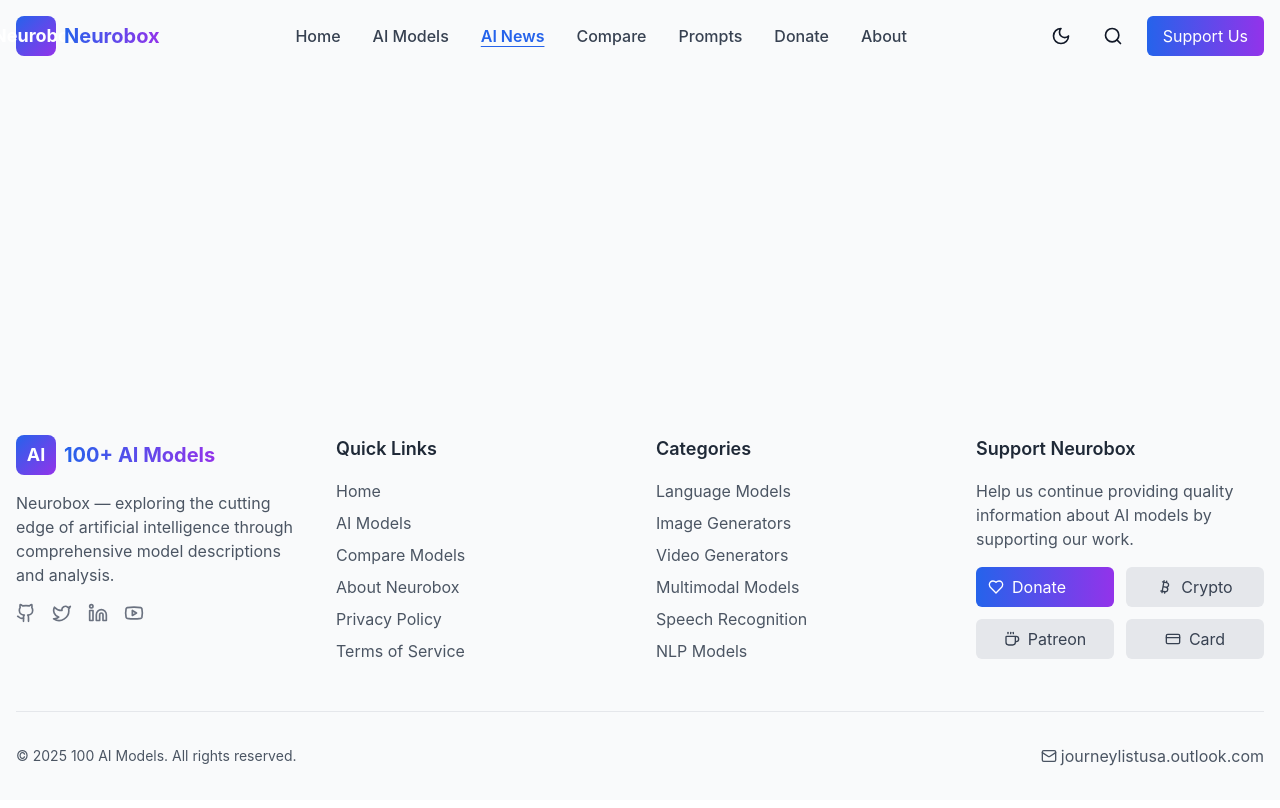
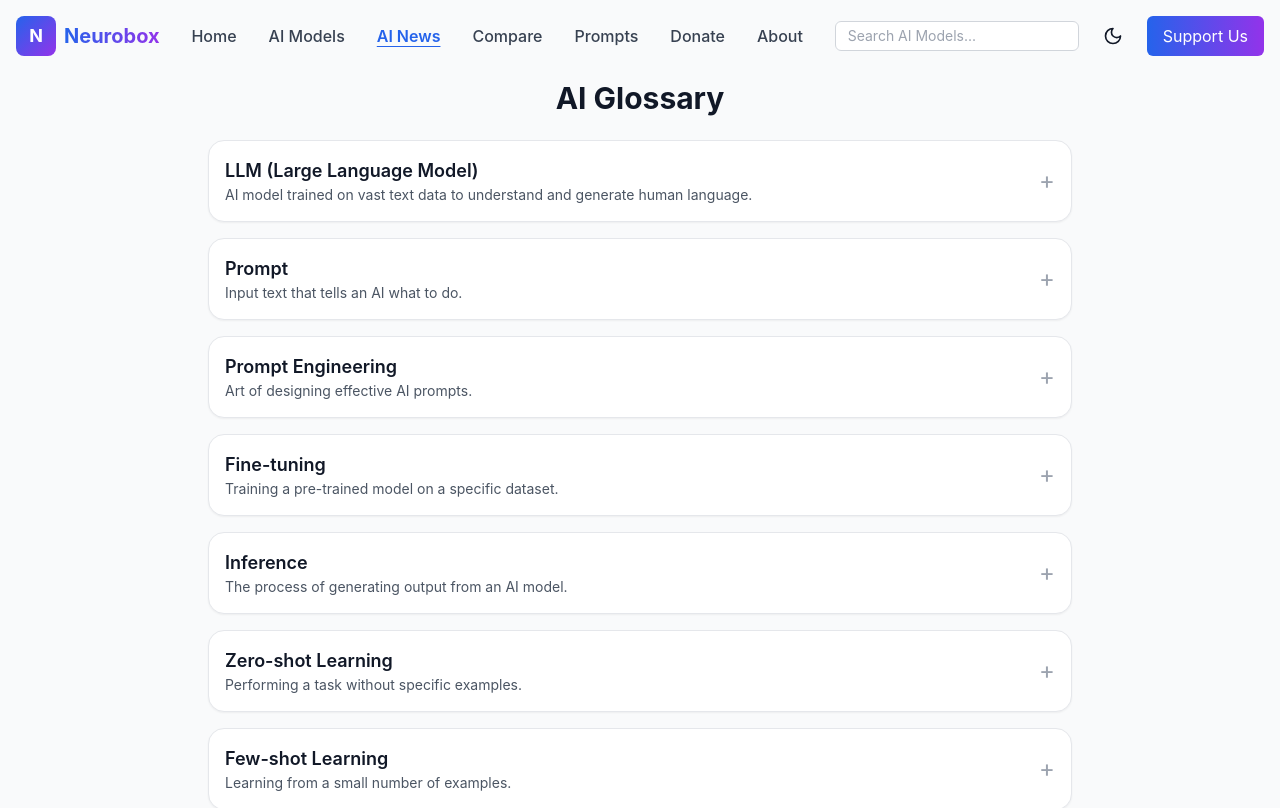
Before and after one commit to Rainur84/project100ai, a React (Vite) app: page /glossary in a window 1280 px wide. Shown: the top 808 px of the page. Built offline with nearby package versions, Linux system fonts and the light colour scheme.

Commit message:
Обновление: [опиши кратко, что изменено]

```diff
--- a/src/App.tsx
+++ b/src/App.tsx
@@ -17,7 +17,8 @@ import SearchPage from './pages/SearchPage';
 import PrivacyPage from './pages/PrivacyPage';
 import TermsPage from './pages/TermsPage';
 import PromptsPage from './pages/PromptsPage';
-import NewsPage from './pages/NewsPage'; // ✅ добавлен импорт страницы новостей
+import NewsPage from './pages/NewsPage';
+import GlossaryPage from './pages/GlossaryPage'; // ✅ импорт Glossary
 
 function App() {
   return (
@@ -34,7 +35,8 @@ function App() {
                 <Route path="/model/:id" element={<ModelDetailPage />} />
                 <Route path="/compare" element={<ComparePage />} />
                 <Route path="/prompts" element={<PromptsPage />} />
-                <Route path="/news" element={<NewsPage />} /> {/* ✅ добавлен маршрут новостей */}
+                <Route path="/news" element={<NewsPage />} />
+                <Route path="/glossary" element={<GlossaryPage />} /> {/* ✅ маршрут Glossary */}
                 <Route path="/donate" element={<DonatePage />} />
                 <Route path="/about" element={<AboutPage />} />
                 <Route path="/search" element={<SearchPage />} />
@@ -50,4 +52,4 @@ function App() {
   );
 }
 
-export default App;;
+export default App;
--- a/src/components/Header.tsx
+++ b/src/components/Header.tsx
@@ -1,11 +1,16 @@
-import React, { useState, useEffect } from 'react';
-import { Link } from 'react-router-dom';
-import { Menu, X, Sun, Moon, Search } from 'lucide-react';
+import React, { useState, useEffect, useRef } from 'react';
+import { Link, useNavigate } from 'react-router-dom';
+import { Menu, X, Sun, Moon } from 'lucide-react';
 import { useTheme } from '../context/ThemeContext';
+import { aiModels } from '../data/aiModels';
 
 const Header: React.FC = () => {
   const [isMenuOpen, setIsMenuOpen] = useState(false);
   const [isScrolled, setIsScrolled] = useState(false);
+  const [searchTerm, setSearchTerm] = useState('');
+  const [showResults, setShowResults] = useState(false);
+  const searchRef = useRef<HTMLDivElement>(null);
+  const navigate = useNavigate();
   const { theme, toggleTheme } = useTheme();
 
   useEffect(() => {
@@ -13,53 +18,87 @@ const Header: React.FC = () => {
       setIsScrolled(window.scrollY > 10);
     };
 
+    const handleClickOutside = (e: MouseEvent) => {
+      if (searchRef.current && !searchRef.current.contains(e.target as Node)) {
+        setShowResults(false);
+      }
+    };
+
     window.addEventListener('scroll', handleScroll);
-    return () => window.removeEventListener('scroll', handleScroll);
+    document.addEventListener('mousedown', handleClickOutside);
+    return () => {
+      window.removeEventListener('scroll', handleScroll);
+      document.removeEventListener('mousedown', handleClickOutside);
+    };
   }, []);
+
+  const filteredModels = aiModels.filter((model) =>
+    model.name.toLowerCase().includes(searchTerm.toLowerCase())
+  );
+
+  const highlightMatch = (name: string) => {
+    const regex = new RegExp(`(${searchTerm})`, 'gi');
+    return name.replace(regex, '<mark class="bg-yellow-200 dark:bg-yellow-600 rounded px-1">$1</mark>');
+  };
+
+  const handleSelectModel = (slug: string) => {
+    setSearchTerm('');
+    setShowResults(false);
+    navigate(`/models/${slug}`);
+  };
 
   return (
     <header className={`fixed w-full z-50 transition-all duration-300 ${
-      isScrolled
-        ? 'bg-white dark:bg-gray-900 shadow-md py-2'
-        : 'bg-transparent py-4'
+      isScrolled ? 'bg-white dark:bg-gray-900 shadow-md py-2' : 'bg-transparent py-4'
     }`}>
       <div className="container mx-auto px-4 flex justify-between items-center">
         <Link to="/" className="flex items-center space-x-2">
           <div className="w-10 h-10 bg-gradient-to-br from-blue-600 to-purple-600 rounded-lg flex items-center justify-center">
-            <span className="text-white font-bold text-lg">Neurobox</span>
+            <span className="text-white font-bold text-lg">N</span>
           </div>
           <span className="text-xl font-bold bg-clip-text text-transparent bg-gradient-to-r from-blue-600 to-purple-600">
             Neurobox
           </span>
         </Link>
 
-        {/* Desktop Navigation */}
         <nav className="hidden md:flex items-center space-x-8">
-          <Link to="/" className="text-gray-700 dark:text-gray-200 hover:text-blue-600 dark:hover:text-blue-400 font-medium">
-            Home
-          </Link>
-          <Link to="/models" className="text-gray-700 dark:text-gray-200 hover:text-blue-600 dark:hover:text-blue-400 font-medium">
-            AI Models
-          </Link>
-          <Link to="/news" className="text-blue-600 dark:text-blue-400 font-semibold underline underline-offset-4">
-            AI News
-          </Link>
-          <Link to="/compare" className="text-gray-700 dark:text-gray-200 hover:text-blue-600 dark:hover:text-blue-400 font-medium">
-            Compare
-          </Link>
-          <Link to="/prompts" className="text-gray-700 dark:text-gray-200 hover:text-blue-600 dark:hover:text-blue-400 font-medium">
-            Prompts
-          </Link>
-          <Link to="/donate" className="text-gray-700 dark:text-gray-200 hover:text-blue-600 dark:hover:text-blue-400 font-medium">
-            Donate
-          </Link>
-          <Link to="/about" className="text-gray-700 dark:text-gray-200 hover:text-blue-600 dark:hover:text-blue-400 font-medium">
-            About
-          </Link>
+          <Link to="/" className="text-gray-700 dark:text-gray-200 hover:text-blue-600 dark:hover:text-blue-400 font-medium">Home</Link>
+          <Link to="/models" className="text-gray-700 dark:text-gray-200 hover:text-blue-600 dark:hover:text-blue-400 font-medium">AI Models</Link>
+          <Link to="/news" className="text-blue-600 dark:text-blue-400 font-semibold underline underline-offset-4">AI News</Link>
+          <Link to="/compare" className="text-gray-700 dark:text-gray-200 hover:text-blue-600 dark:hover:text-blue-400 font-medium">Compare</Link>
+          <Link to="/prompts" className="text-gray-700 dark:text-gray-200 hover:text-blue-600 dark:hover:text-blue-400 font-medium">Prompts</Link>
+          <Link to="/donate" className="text-gray-700 dark:text-gray-200 hover:text-blue-600 dark:hover:text-blue-400 font-medium">Donate</Link>
+          <Link to="/about" className="text-gray-700 dark:text-gray-200 hover:text-blue-600 dark:hover:text-blue-400 font-medium">About</Link>
         </nav>
 
-        {/* Actions */}
-        <div className="hidden md:flex items-center space-x-4">
+        <div className="hidden md:flex items-center space-x-4 relative" ref={searchRef}>
+          <input
+            type="text"
+            placeholder="Search AI Models..."
+            className="px-3 py-1 rounded-md border border-gray-300 dark:border-gray-700 bg-white dark:bg-gray-800 text-sm text-gray-800 dark:text-white focus:outline-none focus:ring-2 focus:ring-blue-500"
+            value={searchTerm}
+            onChange={(e) => {
+              setSearchTerm(e.target.value);
+              setShowResults(true);
+            }}
+            onFocus={() => setShowResults(true)}
+          />
+          {showResults && searchTerm && (
+            <div className="absolute top-10 left-0 w-72 bg-white dark:bg-gray-800 shadow-lg rounded-md z-50 max-h-80 overflow-y-auto border dark:border-gray-700">
+              {filteredModels.length > 0 ? (
+                filteredModels.map((model) => (
+                  <div
+                    key={model.slug}
+                    onClick={() => handleSelectModel(model.slug)}
+                    className="cursor-pointer px-4 py-2 hover:bg-gray-100 dark:hover:bg-gray-700"
+                    dangerouslySetInnerHTML={{ __html: highlightMatch(model.name) }}
+                  />
+                ))
+              ) : (
+                <div className="px-4 py-2 text-gray-500 dark:text-gray-400">No results</div>
+              )}
+            </div>
+          )}
           <button
             onClick={toggleTheme}
             className="p-2 rounded-full hover:bg-gray-100 dark:hover:bg-gray-800 transition-colors"
@@ -67,9 +106,6 @@ const Header: React.FC = () => {
           >
             {theme === 'light' ? <Moon size={20} /> : <Sun size={20} className="text-yellow-400" />}
           </button>
-          <Link to="/search" className="p-2 rounded-full hover:bg-gray-100 dark:hover:bg-gray-800 transition-colors">
-            <Search size={20} />
-          </Link>
           <Link
             to="/donate"
             className="px-4 py-2 bg-gradient-to-r from-blue-600 to-purple-600 text-white rounded-md hover:opacity-90 transition-opacity"
@@ -78,7 +114,6 @@ const Header: React.FC = () => {
           </Link>
         </div>
 
-        {/* Mobile menu button */}
         <button
           className="md:hidden p-2"
           onClick={() => setIsMenuOpen(!isMenuOpen)}
@@ -88,44 +123,30 @@ const Header: React.FC = () => {
         </button>
       </div>
 
-      {/* Mobile menu */}
       {isMenuOpen && (
         <div className="md:hidden bg-white dark:bg-gray-900 shadow-lg">
           <div className="container mx-auto px-4 py-4">
             <nav className="flex flex-col space-y-4">
-              <Link to="/" onClick={() => setIsMenuOpen(false)} className="text-gray-700 dark:text-gray-200 hover:text-blue-600 dark:hover:text-blue-400 font-medium py-2">
-                Home
-              </Link>
-              <Link to="/models" onClick={() => setIsMenuOpen(false)} className="text-gray-700 dark:text-gray-200 hover:text-blue-600 dark:hover:text-blue-400 font-medium py-2">
-                AI Models
-              </Link>
-              <Link to="/news" onClick={() => setIsMenuOpen(false)} className="text-blue-600 dark:text-blue-400 font-semibold underline underline-offset-4 py-2">
-                AI News
-              </Link>
-              <Link to="/compare" onClick={() => setIsMenuOpen(false)} className="text-gray-700 dark:text-gray-200 hover:text-blue-600 dark:hover:text-blue-400 font-medium py-2">
-                Compare
-              </Link>
-              <Link to="/prompts" onClick={() => setIsMenuOpen(false)} className="text-gray-700 dark:text-gray-200 hover:text-blue-600 dark:hover:text-blue-400 font-medium py-2">
-                Prompts
-              </Link>
-              <Link to="/donate" onClick={() => setIsMenuOpen(false)} className="text-gray-700 dark:text-gray-200 hover:text-blue-600 dark:hover:text-blue-400 font-medium py-2">
-                Donate
-              </Link>
-              <Link to="/about" onClick={() => setIsMenuOpen(false)} className="text-gray-700 dark:text-gray-200 hover:text-blue-600 dark:hover:text-blue-400 font-medium py-2">
-                About
-              </Link>
+              {['/', '/models', '/news', '/compare', '/prompts', '/donate', '/about'].map((path, index) => (
+                <Link
+                  key={index}
+                  to={path}
+                  onClick={() => setIsMenuOpen(false)}
+                  className={`text-gray-700 dark:text-gray-200 hover:text-blue-600 dark:hover:text-blue-400 font-medium py-2 ${
+                    path === '/news' ? 'text-blue-600 dark:text-blue-400 font-semibold underline underline-offset-4' : ''
+                  }`}
+                >
+                  {path === '/' ? 'Home' : path.replace('/', '').replace('-', ' ').replace(/\b\w/g, l => l.toUpperCase())}
+                </Link>
+              ))}
               <div className="flex items-center justify-between pt-4 mt-4 border-t border-gray-200 dark:border-gray-700">
                 <button
                   onClick={toggleTheme}
-                  className="p-2 rounded-full hover:bg-gray-100 dark:hover:bg-gray-800 transition-colors"
+                  className="p-2 rounded-full hover:bg-gray-100 dark:hover:bg-gray-800 transition-colors flex items-center"
                 >
                   {theme === 'light' ? <Moon size={20} /> : <Sun size={20} className="text-yellow-400" />}
                   <span className="ml-2">{theme === 'light' ? 'Dark Mode' : 'Light Mode'}</span>
                 </button>
-                <Link to="/search" className="p-2 rounded-full hover:bg-gray-100 dark:hover:bg-gray-800 transition-colors">
-                  <Search size={20} />
-                  <span className="ml-2">Search</span>
-                </Link>
               </div>
             </nav>
           </div>
--- /dev/null
+++ b/src/pages/GlossaryPage.tsx
@@ -0,0 +1,175 @@
+import { useState } from 'react';
+
+type Term = {
+  term: string;
+  short: string;
+  full: string;
+};
+
+const terms: Term[] = [
+  {
+    term: 'LLM (Large Language Model)',
+    short: 'AI model trained on vast text data to understand and generate human language.',
+    full: 'LLMs are large-scale deep learning models (e.g., GPT-4, Claude) trained on massive datasets. They can perform tasks like writing, summarizing, answering questions, translating, and more. Based on transformer architecture.',
+  },
+  {
+    term: 'Prompt',
+    short: 'Input text that tells an AI what to do.',
+    full: 'A prompt is the instruction or context given to an AI model to generate a specific output. Crafting good prompts is essential for getting accurate or creative results.',
+  },
+  {
+    term: 'Prompt Engineering',
+    short: 'Art of designing effective AI prompts.',
+    full: 'Prompt engineering is the practice of writing and refining prompts to achieve optimal results from AI models. This includes using instructions, examples, or formatting to guide model behavior.',
+  },
+  {
+    term: 'Fine-tuning',
+    short: 'Training a pre-trained model on a specific dataset.',
+    full: 'Fine-tuning involves continuing the training of a pre-trained model using a domain-specific dataset to adapt it to particular tasks or industries.',
+  },
+  {
+    term: 'Inference',
+    short: 'The process of generating output from an AI model.',
+    full: 'Inference refers to the stage where a trained model is used to make predictions or generate outputs (e.g., text, images) from new input data.',
+  },
+  {
+    term: 'Zero-shot Learning',
+    short: 'Performing a task without specific examples.',
+    full: 'Zero-shot learning enables a model to handle new tasks without additional training examples, relying on general knowledge and instructions in the prompt.',
+  },
+  {
+    term: 'Few-shot Learning',
+    short: 'Learning from a small number of examples.',
+    full: 'Few-shot learning allows AI models to generalize from a few labeled examples provided within the prompt to complete tasks like classification, summarization, or generation.',
+  },
+  {
+    term: 'Embedding',
+    short: 'Vector representation of text or data.',
+    full: 'Embeddings convert words, sentences, or documents into high-dimensional vectors that capture semantic meaning. Used in search, clustering, recommendations, and more.',
+  },
+  {
+    term: 'Transformer',
+    short: 'A neural network architecture used in modern AI.',
+    full: 'The transformer architecture, introduced by Google in 2017, powers most LLMs. It uses self-attention to process and understand sequences, allowing parallelization and scalability.',
+  },
+  {
+    term: 'Token',
+    short: 'A chunk of text processed by an LLM.',
+    full: 'Tokens are pieces of text (words or subwords) used during model input/output. Models like GPT have token limits (e.g., 8k, 32k). One token is about ¾ of a word.',
+  },
+  {
+    term: 'Hallucination',
+    short: 'When AI outputs incorrect or made-up info.',
+    full: 'Hallucination refers to confident but factually incorrect outputs from an AI. It’s a known challenge with LLMs and can occur even with good prompts.',
+  },
+  {
+    term: 'RAG (Retrieval-Augmented Generation)',
+    short: 'Combining AI with external search or databases.',
+    full: 'RAG allows an AI model to access external data (e.g., via search or vector database) during generation. It improves accuracy by grounding responses in real-time data.',
+  },
+  {
+    term: 'Chain of Thought (CoT)',
+    short: 'Prompting method where the AI explains reasoning.',
+    full: 'Chain-of-Thought prompting guides the model to reason step-by-step, improving performance in math, logic, and complex decision-making tasks.',
+  },
+  {
+    term: 'Agent',
+    short: 'AI system that autonomously performs tasks.',
+    full: 'Agents use tools, memory, and decision-making to complete complex goals (e.g., research, coding). Examples include AutoGPT, BabyAGI, and LangChain agents.',
+  },
+  {
+    term: 'Context Window',
+    short: 'Amount of input/output tokens an LLM can handle.',
+    full: 'The context window limits how much data an LLM can "remember" at once. GPT-4 has versions with 8K or 32K token windows. Newer models like Claude 3 have >100K windows.',
+  },
+  {
+    term: 'Multimodal AI',
+    short: 'AI that understands multiple data types (text, image, etc).',
+    full: 'Multimodal models can process and generate text, images, audio, or video. DALL·E, Gemini, and Sora are examples. These systems can answer questions about images or describe videos.',
+  },
+  {
+    term: 'Overfitting',
+    short: 'Model learns training data too well, performs poorly on new data.',
+    full: 'Overfitting happens when a model memorizes the training data instead of generalizing. This leads to poor performance on unseen input.',
+  },
+  {
+    term: 'Underfitting',
+    short: 'Model is too simple to learn patterns in data.',
+    full: 'Underfitting occurs when the model fails to capture the underlying structure in the training data, resulting in poor performance both during training and inference.',
+  },
+  {
+    term: 'Training Data',
+    short: 'Data used to teach AI models.',
+    full: 'Training data consists of texts, images, or other information used to build AI models. The quality, diversity, and size of this data greatly affect model performance.',
+  },
+  {
+    term: 'Latent Space',
+    short: 'Abstract representation of features in a model.',
+    full: 'Latent space is the internal learned representation of data, allowing models to organize concepts (e.g., emotions, topics) in multi-dimensional space for reasoning and generation.',
+  },
+  {
+    term: 'Diffusion Model',
+    short: 'AI that generates images step-by-step.',
+    full: 'Diffusion models (like Stable Diffusion, Midjourney) start from random noise and iteratively denoise to generate realistic images guided by text prompts.',
+  },
+  {
+    term: 'Text-to-Image',
+    short: 'AI generating images from a text description.',
+    full: 'Text-to-image models take written prompts (e.g., "cat wearing sunglasses") and generate images using models like DALL·E, Midjourney, or Stable Diffusion.',
+  },
+  {
+    term: 'Text-to-Speech (TTS)',
+    short: 'AI voice generation from written text.',
+    full: 'TTS systems convert text into natural-sounding speech. They are used in voice assistants, audiobooks, and accessibility tools (e.g., ElevenLabs, PlayHT).',
+  },
+  {
+    term: 'Speech-to-Text (STT)',
+    short: 'Transcribing spoken audio to text.',
+    full: 'Speech-to-Text models convert human speech into written language. Popular examples include Whisper by OpenAI and Google’s STT APIs.',
+  },
+  {
+    term: 'API (Application Programming Interface)',
+    short: 'Interface for accessing AI model functionality.',
+    full: 'APIs allow developers to integrate AI features into apps by sending input and receiving output. OpenAI, Anthropic, and others provide APIs for chat, image generation, and more.',
+  },
+];
+
+export default function GlossaryPage() {
+  const [openIndex, setOpenIndex] = useState<number | null>(null);
+
+  const toggle = (index: number) => {
+    setOpenIndex(openIndex === index ? null : index);
+  };
+
+  return (
+    <div className="p-4 max-w-4xl mx-auto">
+      <h1 className="text-3xl font-bold text-center mb-6">AI Glossary</h1>
+      <div className="space-y-4">
+        {terms.map((item, index) => (
+          <div
+            key={index}
+            className="bg-white border border-gray-200 rounded-2xl shadow-sm overflow-hidden"
+          >
+            <button
+              onClick={() => toggle(index)}
+              className="w-full text-left p-4 hover:bg-gray-50 transition flex justify-between items-center"
+            >
+              <div>
+                <h2 className="text-lg font-semibold">{item.term}</h2>
+                <p className="text-sm text-gray-600">{item.short}</p>
+              </div>
+              <span className="text-2xl text-gray-400">
+                {openIndex === index ? '−' : '+'}
+              </span>
+            </button>
+            {openIndex === index && (
+              <div className="p-4 pt-0 text-gray-800 border-t border-gray-100">
+                {item.full}
+              </div>
+            )}
+          </div>
+        ))}
+      </div>
+    </div>
+  );
+}
```
Also changed, not shown: server.js (+49 -30 lines), src/pages/NewsPage.tsx (+35 -29 lines).
